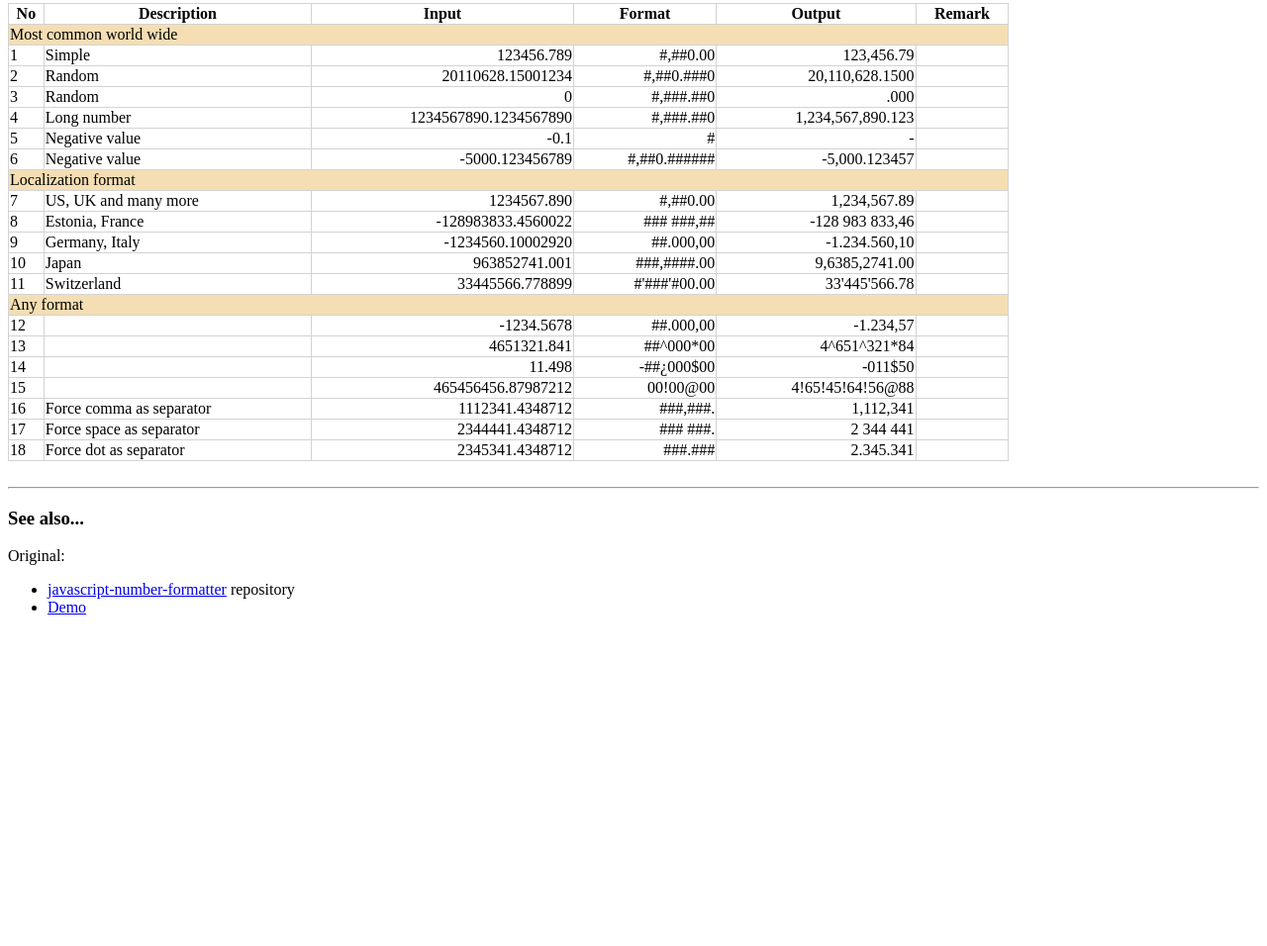
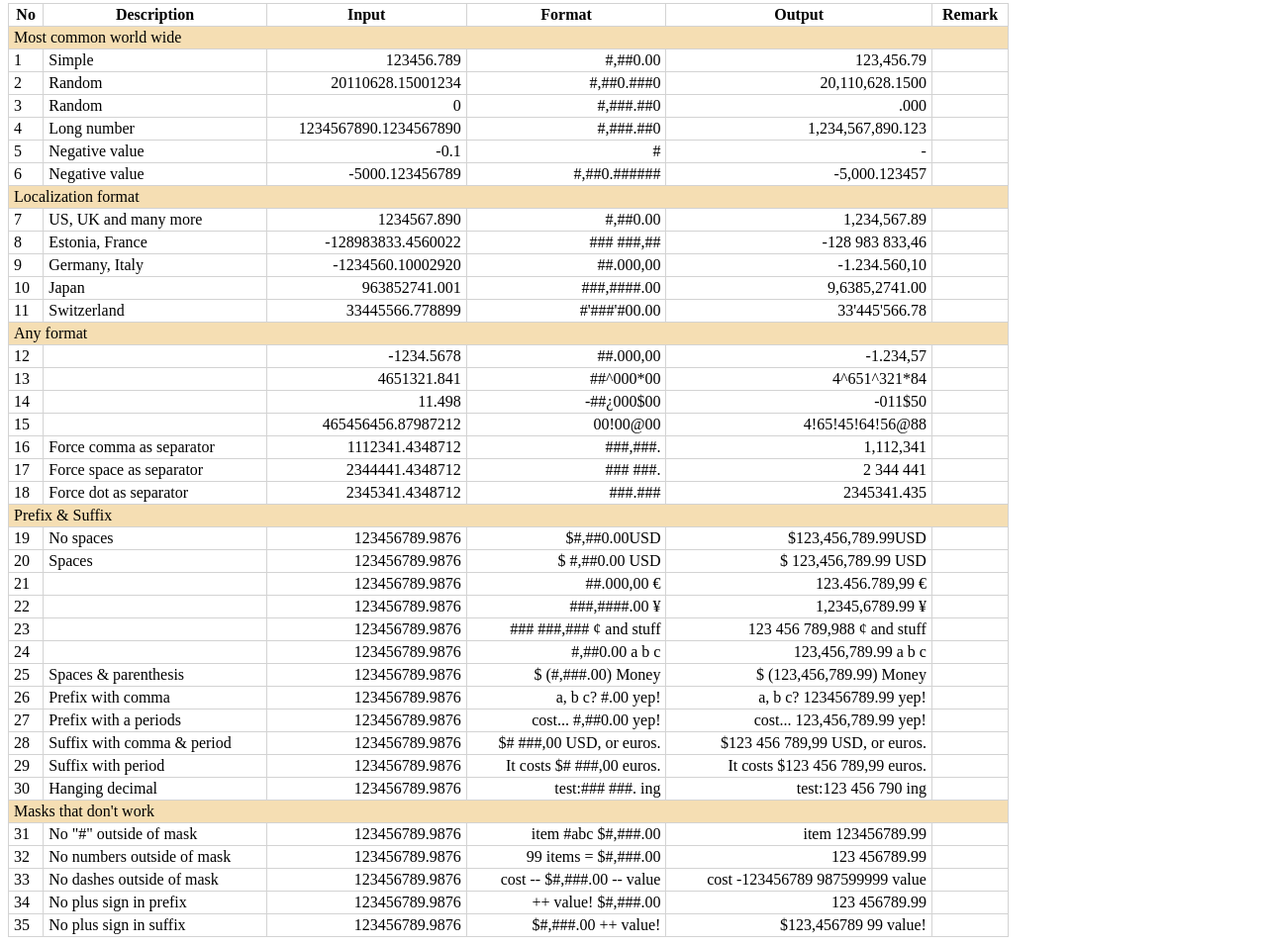
Before and after one commit to Mottie/javascript-number-formatter, a website: page index.html in a window 1280 px wide. Shown: the part 64-1020 px from the top of the page at 99% size. Before the commit the page ends 800 px from the top, so only its background shows below. Drawn offline with nearby package versions, Linux system fonts and the light colour scheme.

Commit message:
Add prefix & suffix support

```diff
--- a/bower.json
+++ b/bower.json
@@ -1,5 +1,5 @@
 {
   "name": "format.js",
-  "version": "1.0.1",
+  "version": "1.1.0",
   "main": "format.min.js"
 }
--- a/index.html
+++ b/index.html
@@ -5,7 +5,7 @@
 	<title>JS Number Formatter &bull; Test/Sample Page</title>
 	<style>
 		table {border-collapse: collapse;}
-		th, td {border:1px solid lightgray;}
+		th, td {border:1px solid lightgray; padding: 2px 5px;}
 		.group {background-color: wheat}
 	</style>
 </head>
@@ -172,6 +172,152 @@
 			<td></td>
 		</tr>
 
+		<tr>
+			<td colspan="6" class="group">Prefix &amp; Suffix</td>
+		</tr>
+
+		<tr class="row">
+			<td class="item"></td>
+			<td>No spaces</td>
+			<td class="input">123456789.9876</td>
+			<td class="format">$#,##0.00USD</td>
+			<td class="output"></td>
+			<td></td>
+		</tr>
+		<tr class="row">
+			<td class="item"></td>
+			<td>Spaces</td>
+			<td class="input">123456789.9876</td>
+			<td class="format">$ #,##0.00 USD</td>
+			<td class="output"></td>
+			<td></td>
+		</tr>
+		<tr class="row">
+			<td class="item"></td>
+			<td></td>
+			<td class="input">123456789.9876</td>
+			<td class="format">##.000,00 €</td>
+			<td class="output"></td>
+			<td></td>
+		</tr>
+		<tr class="row">
+			<td class="item"></td>
+			<td></td>
+			<td class="input">123456789.9876</td>
+			<td class="format">###,####.00 ¥</td>
+			<td class="output"></td>
+			<td></td>
+		</tr>
+		<tr class="row">
+			<td class="item"></td>
+			<td></td>
+			<td class="input">123456789.9876</td>
+			<td class="format">### ###,### ¢ and stuff</td>
+			<td class="output"></td>
+			<td></td>
+		</tr>
+		<tr class="row">
+			<td class="item"></td>
+			<td></td>
+			<td class="input">123456789.9876</td>
+			<td class="format">  #,##0.00 a b c</td>
+			<td class="output"></td>
+			<td></td>
+		</tr>
+		<tr class="row">
+			<td class="item"></td>
+			<td>Spaces &amp; parenthesis</td>
+			<td class="input">123456789.9876</td>
+			<td class="format">$  (#,###.00)  Money</td>
+			<td class="output"></td>
+			<td></td>
+		</tr>
+		<tr class="row">
+			<td class="item"></td>
+			<td>Prefix with comma</td>
+			<td class="input">123456789.9876</td>
+			<td class="format">a, b c? #.00 yep!</td>
+			<td class="output"></td>
+			<td></td>
+		</tr>
+		<tr class="row">
+			<td class="item"></td>
+			<td>Prefix with a periods</td>
+			<td class="input">123456789.9876</td>
+			<td class="format">cost... #,##0.00 yep!</td>
+			<td class="output"></td>
+			<td></td>
+		</tr>
+		<tr class="row">
+			<td class="item"></td>
+			<td>Suffix with comma &amp; period</td>
+			<td class="input">123456789.9876</td>
+			<td class="format">$# ###,00 USD, or euros.</td>
+			<td class="output"></td>
+			<td></td>
+		</tr>
+		<tr class="row">
+			<td class="item"></td>
+			<td>Suffix with period</td>
+			<td class="input">123456789.9876</td>
+			<td class="format">It costs $# ###,00 euros.</td>
+			<td class="output"></td>
+			<td></td>
+		</tr>
+		<tr class="row">
+			<td class="item"></td>
+			<td>Hanging decimal</td>
+			<td class="input">123456789.9876</td>
+			<td class="format">test:### ###. ing</td>
+			<td class="output"></td>
+			<td></td>
+		</tr>
+
+		<tr>
+			<td colspan="6" class="group">Masks that don't work</td>
+		</tr>
+
+		<tr class="row">
+			<td class="item"></td>
+			<td>No "#" outside of mask</td>
+			<td class="input">123456789.9876</td>
+			<td class="format">item #abc $#,###.00</td>
+			<td class="output"></td>
+			<td></td>
+		</tr>
+		<tr class="row">
+			<td class="item"></td>
+			<td>No numbers outside of mask</td>
+			<td class="input">123456789.9876</td>
+			<td class="format">99 items = $#,###.00</td>
+			<td class="output"></td>
+			<td></td>
+		</tr>
+		<tr class="row">
+			<td class="item"></td>
+			<td>No dashes outside of mask</td>
+			<td class="input">123456789.9876</td>
+			<td class="format">cost -- $#,###.00 -- value</td>
+			<td class="output"></td>
+			<td></td>
+		</tr>
+		<tr class="row">
+			<td class="item"></td>
+			<td>No plus sign in prefix</td>
+			<td class="input">123456789.9876</td>
+			<td class="format">++ value! $#,###.00</td>
+			<td class="output"></td>
+			<td></td>
+		</tr>
+		<tr class="row">
+			<td class="item"></td>
+			<td>No plus sign in suffix</td>
+			<td class="input">123456789.9876</td>
+			<td class="format">$#,###.00 ++ value!</td>
+			<td class="output"></td>
+			<td></td>
+		</tr>
+
 	</table>
 	<br/>
 
@@ -193,7 +339,7 @@
 	</p>
 -->
 	<script src="http://ajax.googleapis.com/ajax/libs/jquery/1.10.2/jquery.min.js"></script>
-	<script src="lib/format.js"></script>
+	<script src="src/format.js"></script>
 	<script>
 	var i = 0;
 	$('.row').each( function() {
--- a/package.json
+++ b/package.json
@@ -1,7 +1,7 @@
 {
   "name": "format.js",
   "description": "Lightweight & Fast JavaScript Number Formatter",
-  "version": "1.0.1",
+  "version": "1.1.0",
   "homepage": "http://mottie.github.com/javascript-number-formatter/",
   "main": "lib/format.min.js",
   "demo": "https://github.com/Mottie/javascript-number-formatter/index.html",
--- a/src/format.js
+++ b/src/format.js
@@ -5,7 +5,19 @@ window.format = function( m, v ){
 	}
 
 	var isNegative, result, decimal, group, posLeadZero, posTrailZero, posSeparator, part, szSep,
-		integer, str, offset, i, l;
+		integer, str, offset, i, l, len, start, prefix, end, suffix, inv
+
+	// find prefix/suffix
+	len = m.length;
+	start = m.search(/[0-9\-\+#]/);
+	prefix = start > 0 ? m.substring(0, start) : '';
+	// reverse string: not an ideal method if there are surrogate pairs
+	inv = m.split('').reverse().join('');
+	end = inv.search(/[0-9\-\+#]/);
+	i = len - end;
+	i += (m.substring( i, i + 1 ) === '.') ? 1 : 0;
+	suffix = end > 0 ? m.substring( i, len) : '';
+	m = m.substring(start, i);
 
 	// convert any string to number according to formation sign.
 	v = m.charAt(0) === '-' ? -v : +v;
@@ -64,5 +76,6 @@ window.format = function( m, v ){
 	}
 
 	v[1] = ( m[1] && v[1] ) ? decimal + v[1] : '';
-	return ( isNegative ? '-' : '' ) + v[0] + v[1]; // put back any negation and combine integer and fraction.
+	// put back any negation, combine integer and fraction, and add back prefix & suffix
+	return prefix + ( ( isNegative ? '-' : '' ) + v[0] + v[1] ) + suffix;
 };
```
Also changed, not shown: test/test.js (+40 -7 lines), README.md, lib/format.js, lib/format.min.js.
